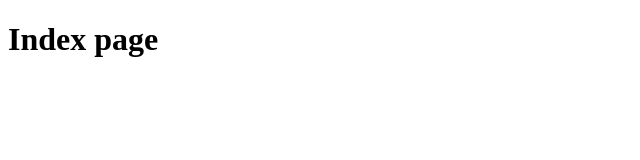
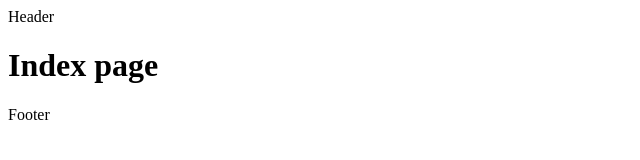
Before and after one commit to schwigri/UkiyoSite, a Gatsby site: page / in a window 1280 px wide. Shown: the whole page, without its empty margins (0-640 px from the left). Built offline with nearby package versions, Linux system fonts and the light colour scheme; Gatsby itself is replaced by a stand-in of ours.

Commit message:
feat: add basic layout structure

```diff
--- /dev/null
+++ b/src/components/Footer.tsx
@@ -0,0 +1,9 @@
+import React from "react";
+
+class Footer extends React.Component {
+	render() :React.ReactNode {
+		return <footer>Footer</footer>;
+	}
+}
+
+export { Footer };
--- /dev/null
+++ b/src/components/Header.tsx
@@ -0,0 +1,9 @@
+import React from "react";
+
+class Header extends React.Component {
+	render(): React.ReactNode {
+		return <header>Header</header>;
+	}
+}
+
+export { Header };
--- a/src/components/Layout.tsx
+++ b/src/components/Layout.tsx
@@ -1,3 +1,5 @@
+import { Footer } from "./Footer";
+import { Header } from "./Header";
 import React from "react";
 
 interface ILayoutProps {
@@ -10,7 +12,11 @@ class Layout extends React.Component<ILayoutProps> {
 
 		return (
 			<>
+				<Header />
+
 				<main>{children}</main>
+
+				<Footer />
 			</>
 		);
 	}
--- /dev/null
+++ b/src/components/__tests__/Footer.tsx
@@ -0,0 +1,10 @@
+import { render, screen } from "@testing-library/react";
+import { Footer } from "../Footer";
+import React from "react";
+
+describe("<Footer>", () => {
+	it("should render a footer", () => {
+		render(<Footer />);
+		expect(screen.getByRole("contentinfo")).toBeInTheDocument();
+	});
+});
--- /dev/null
+++ b/src/components/__tests__/Header.tsx
@@ -0,0 +1,10 @@
+import { render, screen } from "@testing-library/react";
+import { Header } from "../Header";
+import React from "react";
+
+describe("<Header>", () => {
+	it("should render a header", () => {
+		render(<Header />);
+		expect(screen.getByRole("banner")).toBeInTheDocument();
+	});
+});
```
Also changed, not shown: src/components/__tests__/Layout.tsx (+10 -0 lines), 1 other file.
